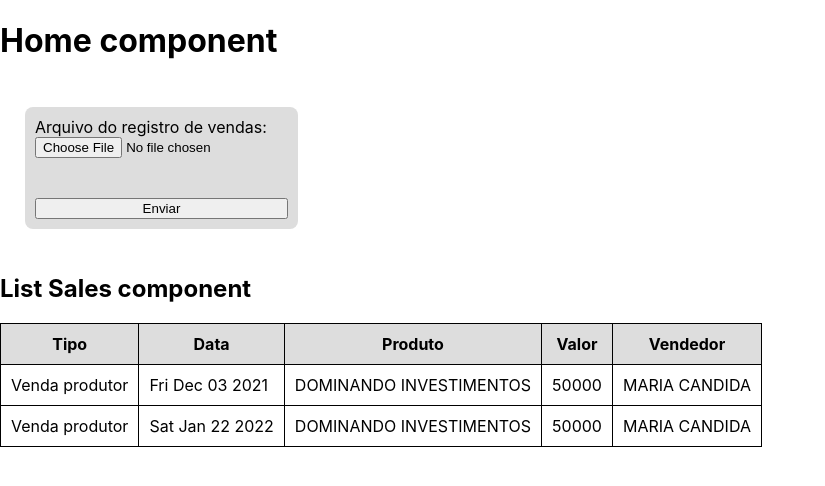
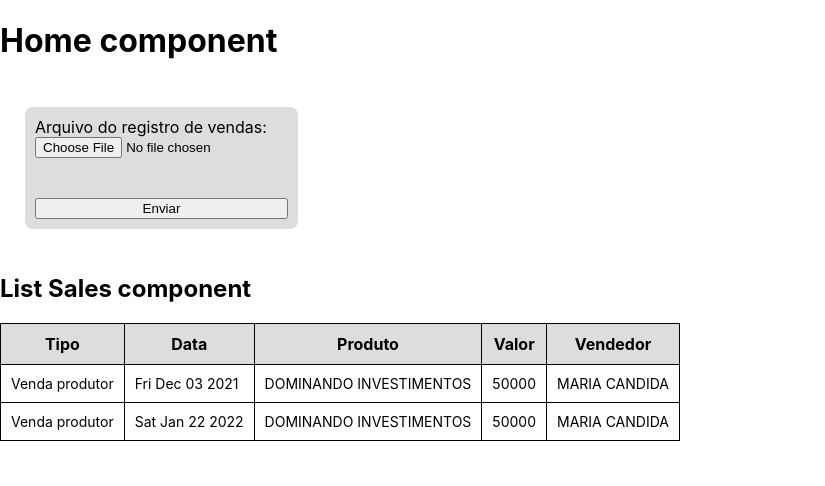
Before and after one commit to caiquedegaspari/teste-mz-front, a React (Create React App) app: page / in a window 1280 px wide. Shown: the top 486 px of the page, without its empty margins (0-825 px from the left). Built offline with nearby package versions, Linux system fonts and the light colour scheme; no server answers.

Commit message:
refact: table-data font-size

```diff
--- a/src/Components/ListSales/listSales.css
+++ b/src/Components/ListSales/listSales.css
@@ -7,3 +7,7 @@ table, th, td {
 th {
   background: #ddd;
 }
+
+td {
+  font-size: 14px;
+}
```
